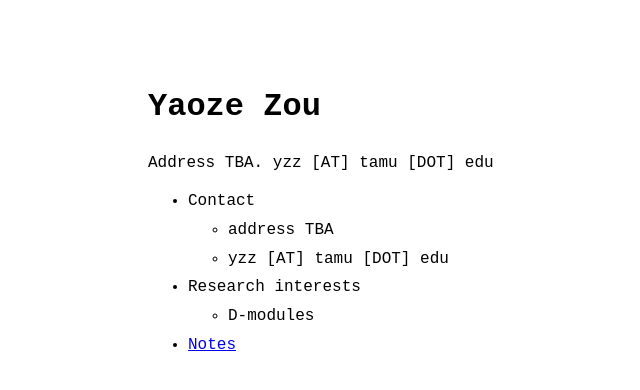
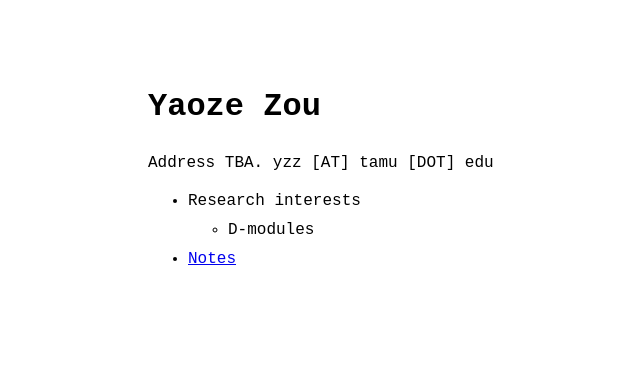
Before and after one commit to yzzou/yzzou.github.io, a Jekyll site: the page built from index.md, in a window 1280 px wide. Shown: the top 390 px of the page, without its empty margins (172-812 px from the left). Built offline with Jekyll 4.4.1, drawn with Linux system fonts in a browser that asks for light colours.

Commit message:
fix description

```diff
--- a/_config.yml
+++ b/_config.yml
@@ -3,6 +3,7 @@ remote_theme: riggraz/no-style-please
 url: https://yzzou.github.io
 description: > # description of the site (multiple lines allowed)
   Address TBA.
+
   yzz [AT] tamu [DOT] edu
 
 theme_config:
--- a/_data/menu.yml
+++ b/_data/menu.yml
@@ -2,11 +2,6 @@
 # https://github.com/riggraz/no-style-please#customize-the-menu
 
 entries:
-  - title: Contact
-    entries:
-      - title: address TBA
-      - title: yzz [AT] tamu [DOT] edu
-
   - title: Research interests
     entries:
       - title: D-modules
```
